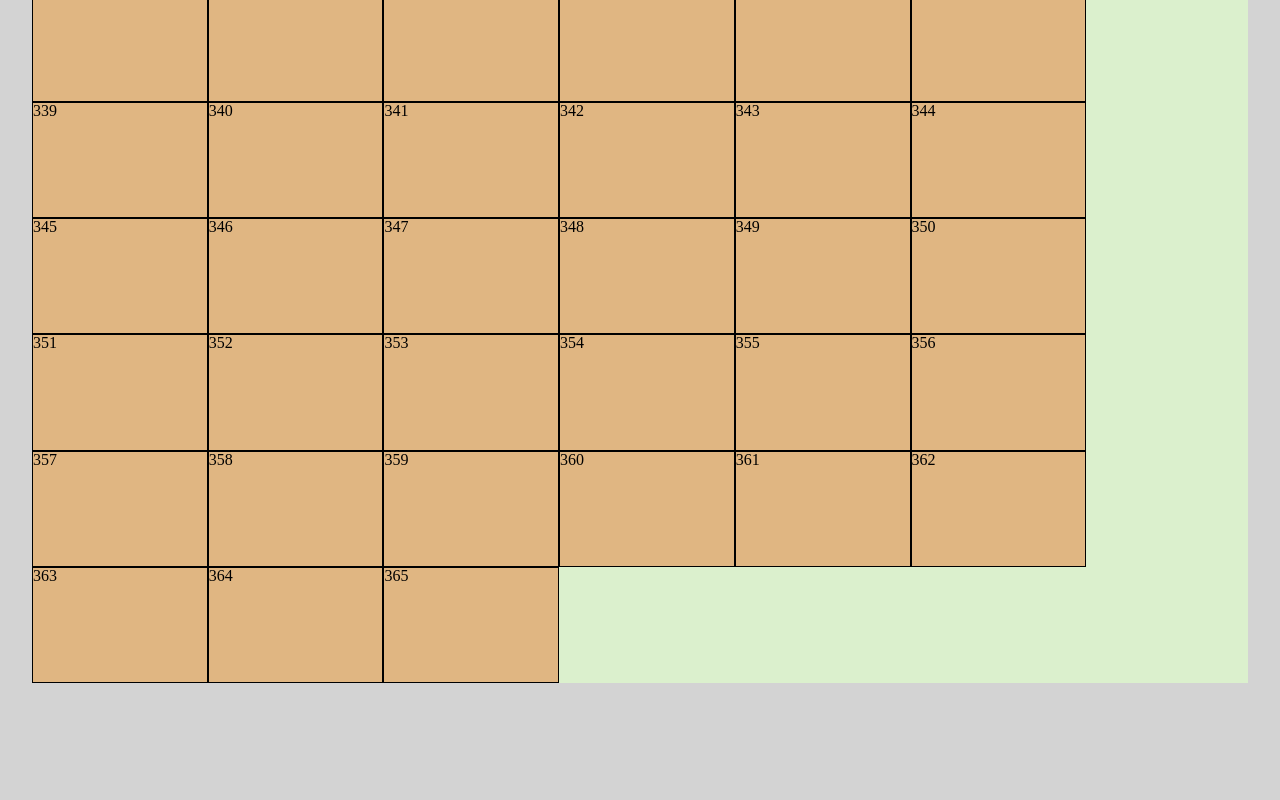
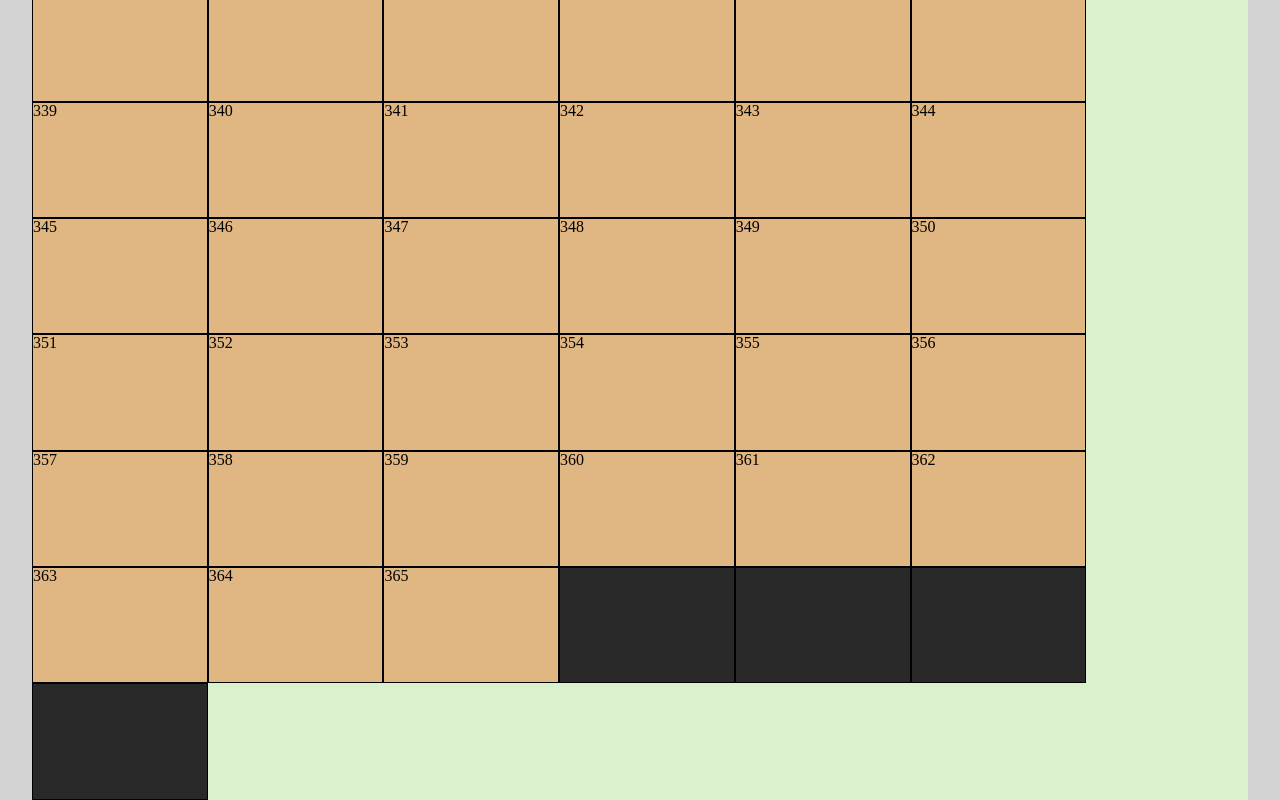
Before and after one commit to leonardmoses/ct-eyeCare-calendar-1.1, a React (Create React App) app: page / in a window 1280 px wide. Shown: the part 7312-8112 px from the top of the page. Before the commit the page ends 7995 px from the top, so only its background shows below. Built offline with nearby package versions, Linux system fonts and the light colour scheme.

Commit message:
Added padding to end of Jan31. Refactored.

```diff
--- a/src/components/JS/JulianDays.js
+++ b/src/components/JS/JulianDays.js
@@ -9,14 +9,18 @@ const JulianDays = () => {
     // let currentDate = new Date('Dec 29, 1984');
     let firstDayOfYear = new Date(currentDate.getFullYear(), 0)
     let dec1PrevYear = new Date(currentDate.getFullYear(), -1)
+    let Feb1NextYear = new Date(currentDate.getFullYear(), +13);
+    let Jan31NextYear = Feb1NextYear.getDay()-1;
     let totalYearDays = 365;
     let dec1Padding = dec1PrevYear.getDay()
+    let Jan31Padding = 6-Jan31NextYear;
 
-    console.log(currentDate)
-    console.log(firstDayOfYear)
-    console.log(dec1PrevYear)
-    console.log(dec1PrevYear.getDay())
-    // console.log(dec1Padding)
+    console.log(`${currentDate} ---- Today`)
+    console.log(`${firstDayOfYear} ---- Jan 1 This Year`)
+    // console.log(`${dec1PrevYear} ---- Prev Year Dec1`)
+    console.log(`${dec1PrevYear.getDay()} ---- Dec1 Day of Week`)
+    console.log(`${Jan31NextYear} ---- Jan31 Day of Week`)
+    console.log(`${Jan31Padding} ---- Jan 31 Padding Days`)
     // #endregion setting the Date and Initial Variables
 
     // #region Leap Year Check
@@ -45,71 +49,15 @@ function LeapYearCheck() {
     LeapYearCheck()
 // #endregion
 
-
-
-    function setDaysOfYear() {
-        const monthDays = document.querySelector('.julianDaysComponent');
-        console.log(monthDays)
-
-        let days = "";
-
-        for (let i = 1; i<= dec1Padding; i++) {
-            days += `<div className='prev-year-padding'>${i}</div>`;
-            monthDays.innerHTML = days;
-        }
-
-        for (let i = 1; i<= 31; i++) {
-            days += `<div className='prev-year-days'>${i}</div>`;
-            monthDays.innerHTML = days;
-        }
-
-        for (let i = 1; i<= totalYearDays; i++) {
-            days += `<div className='current-year-days'>${i}</div>`;
-            monthDays.innerHTML = days;
-        }
-
-        for (let i = 1; i<= 31; i++) {
-            days += `<div className='prev-year-days'>${i}</div>`;
-            monthDays.innerHTML = days;
-        }
-    }
-
-// function setMonthDays() {
-//     const monthDays = document.querySelector('.julianDaysComponent');
-//     console.log(monthDays)
-// }
-
-    const allDaysRef = useRef();
-
-    const SetAllDays = () => {
-
-        let monthDays = allDaysRef.current.innerHTML;
-        let days = "";
-
-        for (let i = 1; i<= 31; i++) {
-            days += `<div className='prev-year-padding'>${i}</div>`;
-            monthDays.innerHTML = days;
-        }
-        console.log(days)
-
-    }
-
-    // const RenderAllDays = () => {
-    //     return (
-
-    //     )
-    // };
-
-    // SetAllDays();
-
-    // useEffect(() => SetAllDays(), []);
+    // #region Generating Days
 
     const thirtyOneDdays = [];
     const threeSixtyFiveDays = [];
-    const paddingInitial = [];
+    const dec1paddingInitial = [];
+    const jan31paddingInitial = [];
 
     for (let i=1; i<=dec1Padding ; i++) {
-        paddingInitial.push(i);
+        dec1paddingInitial.push(i);
     }
 
     for (let i=1; i<=31 ; i++) {
@@ -120,13 +68,19 @@ function LeapYearCheck() {
         threeSixtyFiveDays.push(i);
     }
 
-    console.log(thirtyOneDdays)
-    console.log(threeSixtyFiveDays)
+    for (let i=1; i<=Jan31Padding ; i++) {
+        jan31paddingInitial.push(i);
+    }
+
+    // console.log(thirtyOneDdays)
+    // console.log(threeSixtyFiveDays)
+
+    // #endregion Generating Days
 
     return (
-        <div ref={allDaysRef} className="julianDaysComponent">
+        <div className="julianDaysComponent">
 
-            {paddingInitial.map((day, index) => {
+            {dec1paddingInitial.map((day, index) => {
                 return (
                     <div key={index} className="prev-year-padding">
                         {day}
@@ -150,6 +104,14 @@ function LeapYearCheck() {
                 )
             })}
 
+            {jan31paddingInitial.map((day, index) => {
+                return (
+                    <div key={index} className="next-year-padding">
+                        {day}
+                    </div>
+                )
+            })}
+
         </div>
 
      ); //Close for Component's Main  Return
--- a/src/styles/App.scss
+++ b/src/styles/App.scss
@@ -105,7 +105,7 @@ html {
                                 display: flex;
                                 flex-wrap: wrap;
 
-                                .prev-year-padding {
+                                .prev-year-padding, .next-year-padding {
                                     background-color: rgb(40, 40, 40);
                                     width:calc(100% / 7);
                                     height: calc(100vh/7);
```
